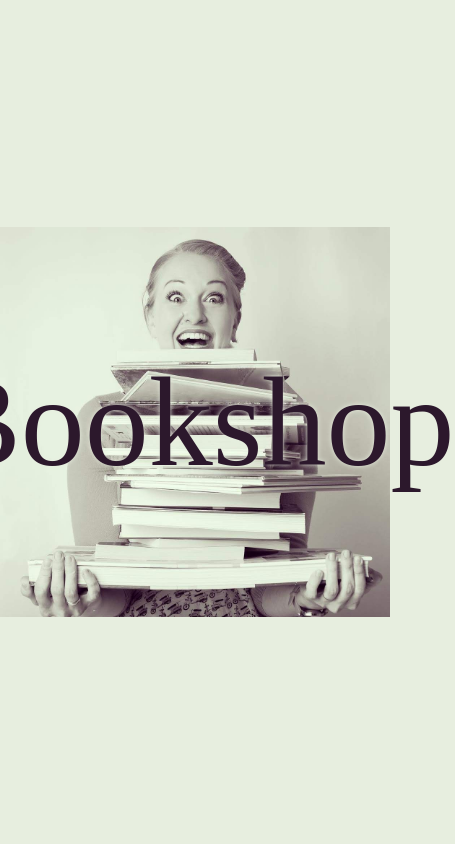
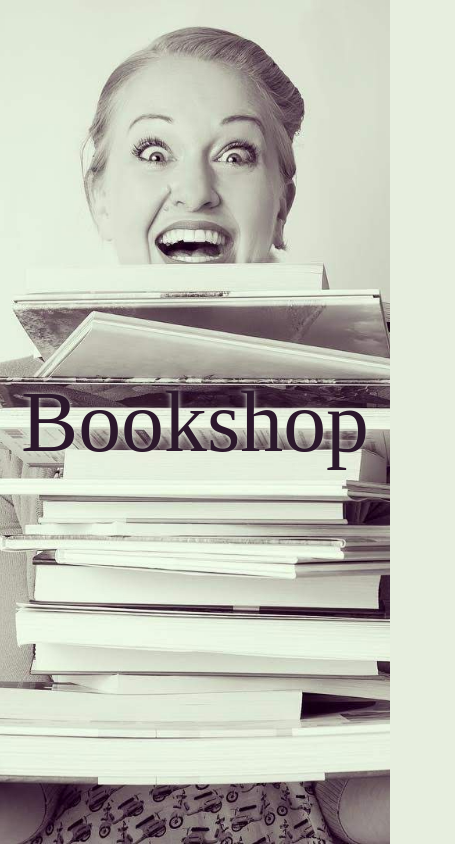
Before and after one commit to psbrandt/allison.party, a website built with Parcel: page index.html in a window 390 px wide. Shown: the whole page, 455 px wide, since content can reach past the window. Built offline with nearby package versions, Linux system fonts and the light colour scheme.

Commit message:
📱 A little more mobile friendly.

```diff
--- a/assets/css/index.css
+++ b/assets/css/index.css
@@ -7,12 +7,14 @@
 }
 
 html {
-  background: url(../img/background.jpg) no-repeat center center fixed
-    rgb(231, 238, 223);
-  -webkit-background-size: cover;
-  -moz-background-size: cover;
-  -o-background-size: cover;
+  background: url(../img/background.jpg) no-repeat center center fixed #e7eedf;
   background-size: contain;
+}
+
+@media screen and (max-width: 980px) {
+  html {
+    background-size: cover;
+  }
 }
 
 main {
@@ -30,7 +32,7 @@
 a:link,
 a:visited,
 a:active {
-  font-size: 8em;
+  font-size: 22vw;
   color: rgb(44, 24, 44);
   text-decoration: none;
   text-shadow: 0 0 5px rgb(231, 238, 223);
--- a/index.html
+++ b/index.html
@@ -3,7 +3,7 @@
   <head>
     <meta charset="UTF-8" />
     <meta name="viewport" content="width=device-width, initial-scale=1.0" />
-    <title>Allison · Party</title>
+    <title>Allison Party</title>
     <link rel="stylesheet" href="./assets/css/index.css" />
   </head>
   <body>
```
Also changed, not shown: android-chrome-192x192.png (added), android-chrome-512x512.png (added), apple-touch-icon.png (added), favicon-16x16.png (added), favicon-32x32.png (added), favicon.ico (added), site.webmanifest (added), 1 other file.
